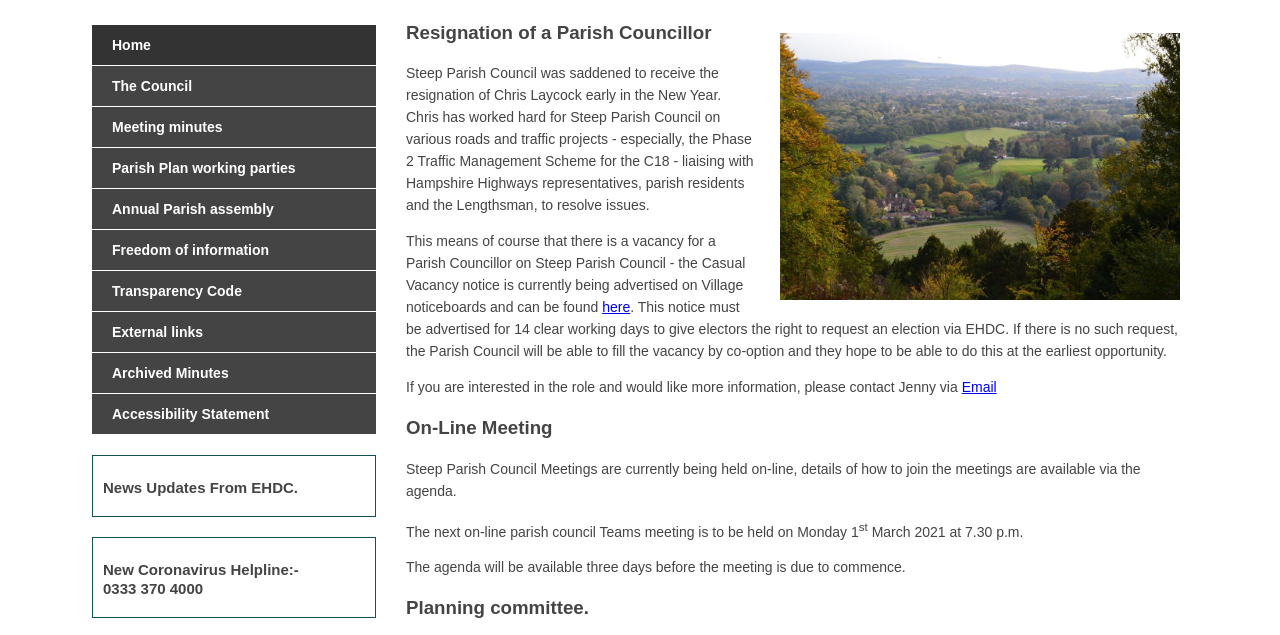
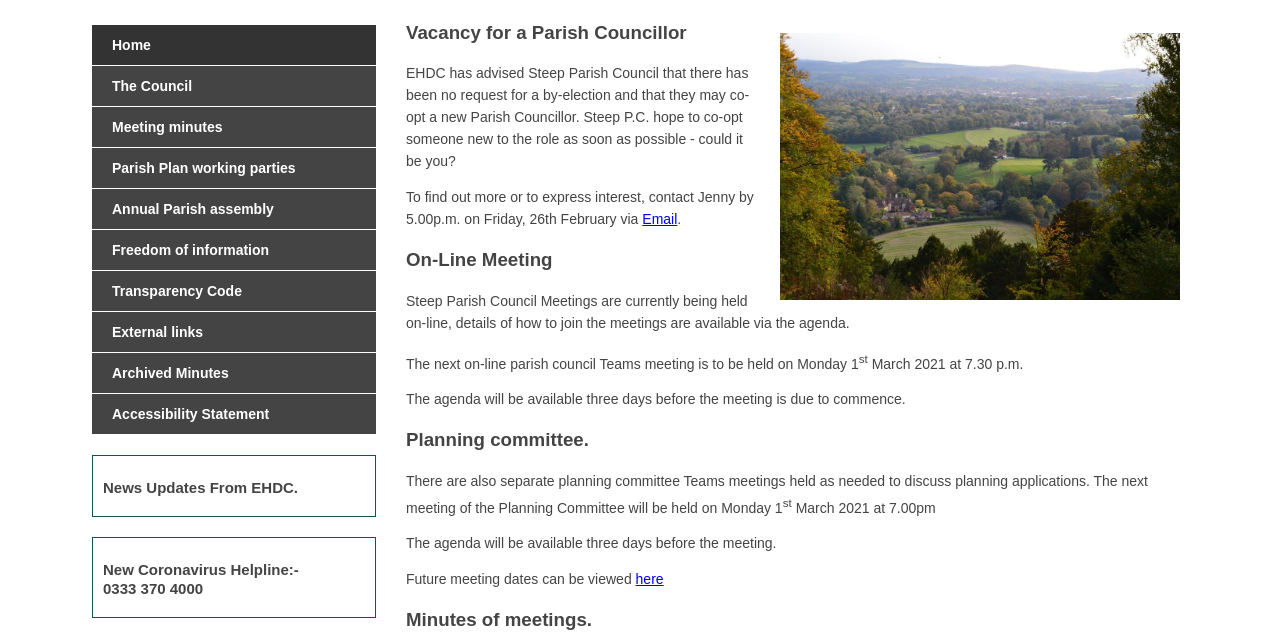
Before and after one commit to thomas041/steep-parish-council-steep, a plain HTML site: page index.html in a window 1280 px wide. Shown: the part 88-723 px from the top of the page. Drawn offline with Linux system fonts and the light colour scheme.

Commit message:
Vacancy notice added to th homepage

```diff
--- a/index.html
+++ b/index.html
@@ -135,27 +135,21 @@
             <img src="./images/hero-hangers.jpg" alt="" width="400" style="float: right; margin: 30px 8px 8px 24px;"/>
         </div>
 
-        <h3>Resignation of a Parish Councillor </h3>
-        <p>Steep Parish Council was saddened to receive the resignation of Chris Laycock early in the New Year. Chris
-            has worked hard for Steep Parish Council on various roads and traffic projects - especially, the Phase 2
-            Traffic Management Scheme for the C18 - liaising with Hampshire Highways representatives, parish residents
-            and the Lengthsman, to resolve issues.
+        <h3>Vacancy for a Parish Councillor </h3>
+        <p>
+            EHDC has advised Steep Parish Council that there has been no request for a by-election and that they may
+            co-opt a new Parish Councillor. Steep P.C. hope to co-opt someone new to the role as soon as possible -
+            could it be you?
         </p>
+
         <p>
-            This means of course that there is a vacancy for a Parish Councillor on Steep Parish Council - the Casual
-            Vacancy notice is currently being advertised on Village noticeboards and can be found <a href="./pcfiles/general_docs/vacancy notice - Feb 2021.pdf"
-                                                         target="blank">here</a>. This notice must
-            be advertised for 14 clear working days to give electors the right to request an election via EHDC. If there
-            is no such request, the Parish Council will be able to fill the vacancy by co-option and they hope to be
-            able to do this at the earliest opportunity.</p>
-        <p>
-            If you are interested in the role and would like more information, please contact Jenny
-            via
+            To find out more or to express interest, contact Jenny by 5.00p.m. on Friday, 26th February via
+
             <script type="text/javascript">
                 <!--
                 document.write("<a href='mailto:&#106;&#101;&#110;&#110;&#121;&#46;&#104;&#111;&#108;&#108;&#105;&#110;&#103;&#116;&#111;&#110;&#64;&#115;&#116;&#101;&#101;&#112;&#45;&#112;&#99;&#46;&#103;&#111;&#118;&#46;&#117;&#107;'>Email</a>")
                 // -->
-                </script>
+            </script>.
         </p>
 
         <h3>On-Line Meeting </h3>
```
Lines whose indentation alone changed are shown as unchanged.
